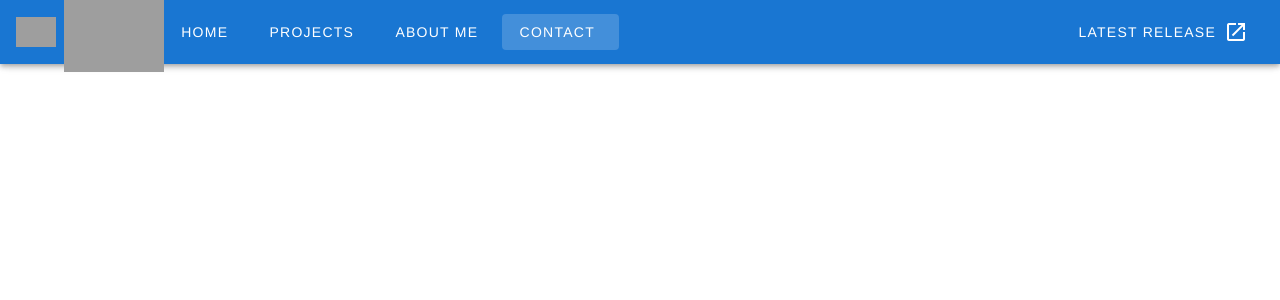
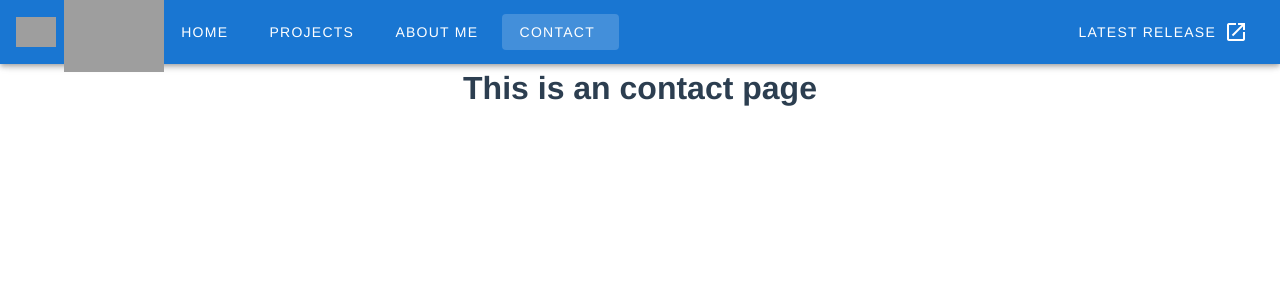
Before and after one commit to alejandro088/recommended-repository, a Vue app: page /contact in a window 1280 px wide. Shown: the top 300 px of the page. Built offline with nearby package versions, Linux system fonts and the light colour scheme; grey boxes are pictures that could not be loaded.

Commit message:
add view and route Contact

```diff
--- a/src/router/index.js
+++ b/src/router/index.js
@@ -25,6 +25,14 @@ const routes = [
     // this generates a separate chunk (about.[hash].js) for this route
     // which is lazy-loaded when the route is visited.
     component: () => import(/* webpackChunkName: "about" */ '../views/Projects.vue')
+  },
+  {
+    path: '/contact',
+    name: 'Contact',
+    // route level code-splitting
+    // this generates a separate chunk (about.[hash].js) for this route
+    // which is lazy-loaded when the route is visited.
+    component: () => import(/* webpackChunkName: "about" */ '../views/Contact.vue')
   }
 ]
 
--- /dev/null
+++ b/src/views/Contact.vue
@@ -0,0 +1,5 @@
+<template>
+  <div class="about">
+    <h1>This is an contact page</h1>
+  </div>
+</template>
```
